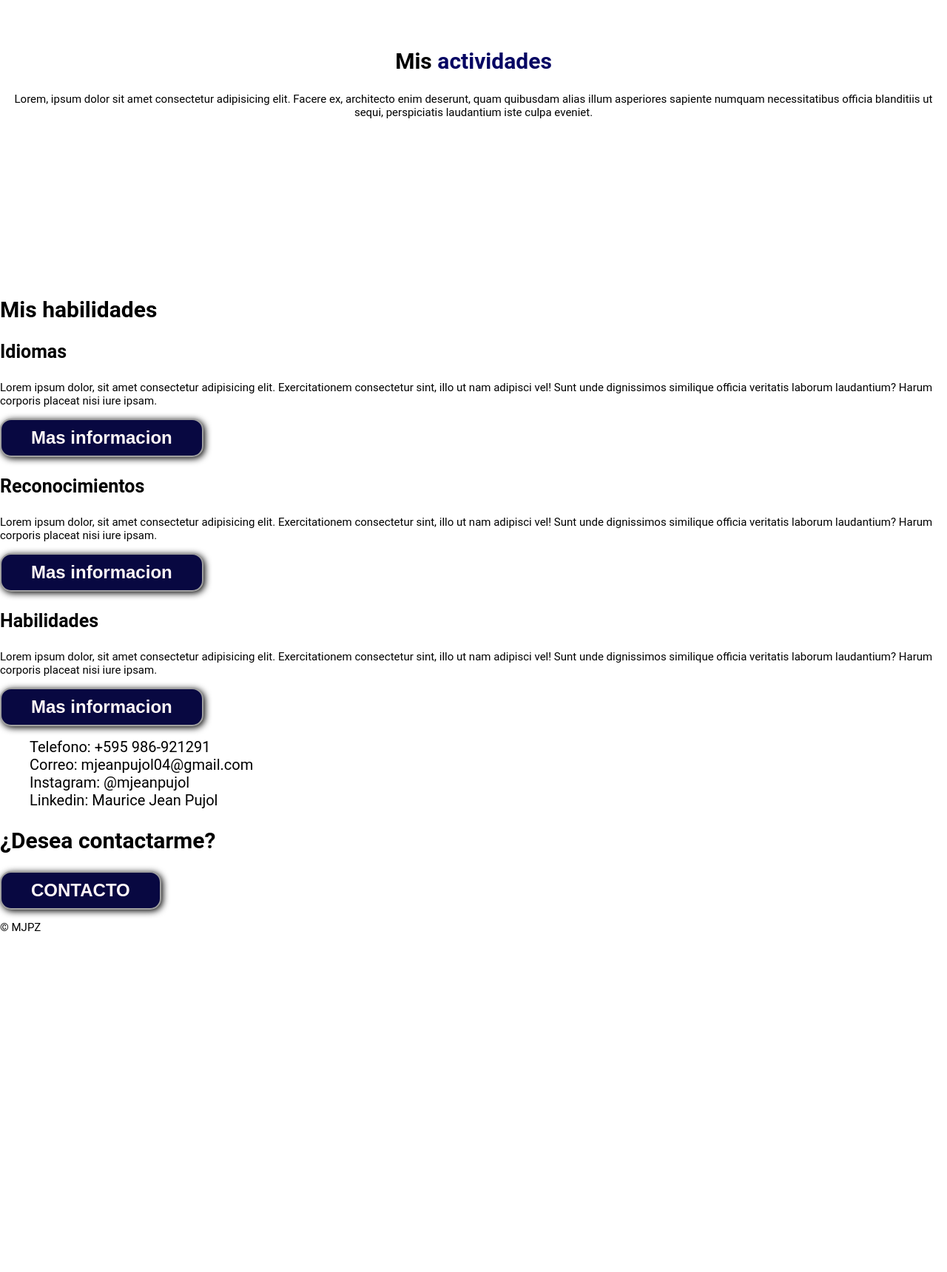
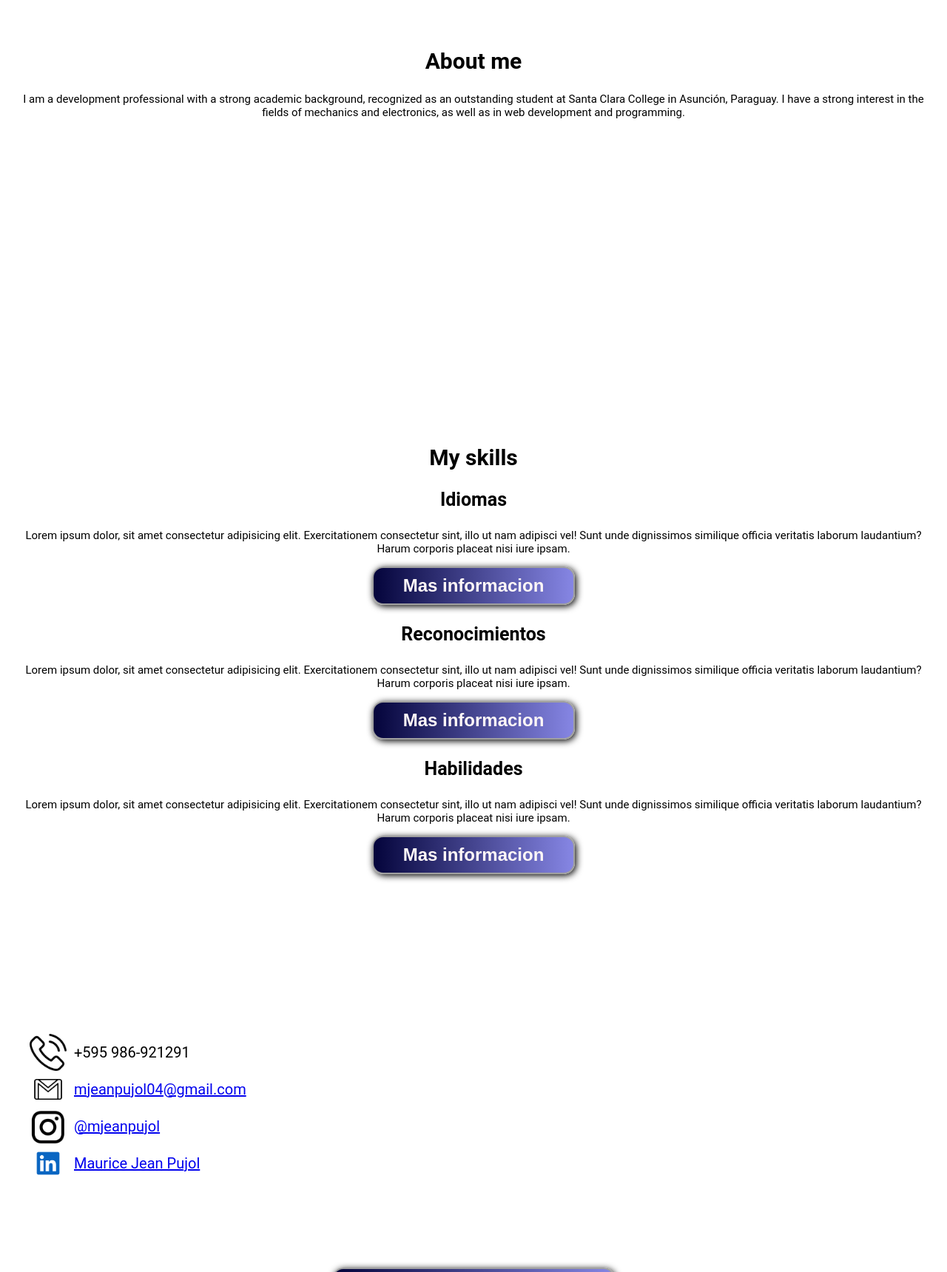
Before and after one commit to mauricejp/MyWeb, a plain HTML site: page index.html in a window 1280 px wide. Shown: the part 1080-2800 px from the top of the page at 74% size. Before the commit the page ends 2358 px from the top, so only its background shows below. Drawn offline with Linux system fonts and the light colour scheme.

Commit message:
Botones nuevos para enviar whatsapp, y lista de contacto actualizada, About me rellenado

```diff
--- a/PAGINA PERSONAL/index.css
+++ /dev/null
@@ -1,109 +0,0 @@
-*{
-    box-sizing: border-box ;
-}
-
-body{
-    font-family: 'Roboto', sans-serif;
-    margin: 0%;
-}
-
-h1{font-size: 50px;}
-h2{font-size: 30px;}
-h3{font-size: 25px;}
-p{font-size: 15px;}
-ul{list-style: none;}
-li{ font-size: 1.25em;}
-
-
-/* The CSS code `button{ ... }` is defining the styles for all `<button>` elements in the HTML
-document. */
-button{
-    font-size: 1.5em;
-    font-weight: bold;
-    padding: 10px 40px;
-    border-radius: 15px;
-    border: 2px solid rgb(160, 160, 160);
-    box-shadow: 2px 2px 10px rgb(0, 0, 0);
-    color: rgb(255, 247, 247);
-    background-color: rgb(8, 8, 65);
-}
-
-button:hover{
-    background-color: rgb(135, 135, 214);
-}
-
-.container{
-    max-width: 1400px;
-    margin: auto;
-}
-
-.color-acento{color: rgb(5, 5, 99);}
-
-
-header{
-    background-color: rgb(245, 245, 245);
-}
-
-header .logo{
-    margin: 0;
-    padding: 25px 30px;
-    font-weight: bold;
-    color:  rgb(8, 8, 65);
-    font-size: 2em;
-}
-
-header .container{
-    display: flex;
-    flex-direction: column;
-    align-items: center;
-}
-
-header nav{
-    display:flex;
-    flex-direction: column;
-    text-align: center;
-    padding-bottom: 25px;
-}
-
-header a{
-    padding: 5px 12px;
-    text-decoration: none;
-    font-weight: bold;
-    color: black;
-}
-
-header a:hover{
-    color:  rgb(135, 135, 214);
-}
-
-#hero{
-    display: flex;
-    align-items: center;
-    justify-content: center;
-    text-align: center;
-    flex-direction: column;
-    height: 90vh;
-    color: white;
-    background-image: linear-gradient(
-        0deg,
-        rgba(0,0,0,0.5),
-        rgba(0,0,0,0.5)
-    )
-    ,url("media/workplace.webp");
-    background-repeat: no-repeat;
-    background-size: cover;
-    background-position: center center;
-}
-
-#hero h1{
-    color: white;
-}
-
-#Actividades{
-
-}
-
-#Actividades .container{
-    text-align: center;
-    padding: 200px 12px;
-}
--- a/index.css
+++ b/index.css
@@ -17,7 +17,7 @@ li{ font-size: 1.25em;}
 
 /* The CSS code `button{ ... }` is defining the styles for all `<button>` elements in the HTML
 document. */
-button{
+button {
     font-size: 1.5em;
     font-weight: bold;
     padding: 10px 40px;
@@ -25,12 +25,14 @@ button{
     border: 2px solid rgb(160, 160, 160);
     box-shadow: 2px 2px 10px rgb(0, 0, 0);
     color: rgb(255, 247, 247);
-    background-color: rgb(8, 8, 65);
+    background: linear-gradient(to right, rgb(4, 4, 59), rgb(134, 134, 228));
 }
 
-button:hover{
-    background-color: rgb(135, 135, 214);
+button:hover {
+    background-image: linear-gradient(to right, rgb(4, 4, 59), rgb(194, 194, 241));
 }
+
+
 
 .container{
     max-width: 1400px;
@@ -99,11 +101,22 @@ header a:hover{
     color: white;
 }
 
-#Actividades{
 
-}
-
-#Actividades .container{
+#Aboutme .container{
     text-align: center;
     padding: 200px 12px;
 }
+
+#Skills .container{
+    text-align: center;
+    padding: 200px 12px;
+}
+
+#Contactme .container{
+    text-align: center;
+    padding: 100px 12px;
+}
+
+#MauriceJP .container{
+    text-align: center;
+}
--- a/index.html
+++ b/index.html
@@ -5,17 +5,19 @@
     <link rel="stylesheet" href="index.css">
 </head>
 <body>
+    <!-- Header of the page, contains my Logo, and some navigation tools -->
     <header>
         <div class="container">
             <p class="logo">MauriceJP</p>
             <nav>
-                <a href="#">About me</a>
+                <a href="#Aboutme">About me</a>
                 <a href="#">Previous jobs</a>
                 <a href="#">Skills</a>
             </nav>
         </div>
     </header>
 
+    <!-- Hero of the page, it's the main thing the people see when they enter to my page -->
     <section id="hero">
         <h1>My Curriculum Vitae</h1>
         <form action="CV english.pdf">
@@ -25,19 +27,21 @@
     </section>
 
 
-    <section id="Actividades">
+    <section id="Aboutme">
        <div class="container">
         <div class="img-container"></div>
-        <h2>Mis <span class="color-acento">actividades</span></h2>
-        <p>Lorem, ipsum dolor sit amet consectetur adipisicing elit. Facere ex, architecto enim deserunt, quam quibusdam alias illum asperiores sapiente numquam necessitatibus officia blanditiis ut sequi, perspiciatis laudantium iste culpa eveniet.</p>
-    </div>
+            <h2>About me</h2>
+                <p>I am a development professional with a strong academic background, recognized as an outstanding student at Santa Clara College in Asunción, Paraguay.
+                I have a strong interest in the fields of mechanics and electronics, as well as in web development and programming. </p>
+        </div>
     </section>
 
 
-    <section id="Habilidades">
+    <section id="Skills">
          <div class="container">
-             <h2>Mis habilidades</h2>
-              <div class="carta">
+             <h2>My skills</h2>
+
+        <div class="carta">
                  <h3>Idiomas</h3>
                  <p>Lorem ipsum dolor, sit amet consectetur adipisicing elit. Exercitationem consectetur sint, illo ut nam adipisci vel! Sunt unde dignissimos similique officia veritatis laborum laudantium? Harum corporis placeat nisi iure ipsam.</p>
                 <button>Mas informacion</button>
@@ -52,33 +56,56 @@
             <p>Lorem ipsum dolor, sit amet consectetur adipisicing elit. Exercitationem consectetur sint, illo ut nam adipisci vel! Sunt unde dignissimos similique officia veritatis laborum laudantium? Harum corporis placeat nisi iure ipsam.</p>
             <button>Mas informacion</button>
         </div>
+
     </div>
     </section>
 
     <section id="contacto">
         <div class="container">
             <ul>
-                <li>Telefono: +595 986-921291</li>
-                <li>Correo: mjeanpujol04@gmail.com</li>
-                <li>Instagram: @mjeanpujol</li>
-                <li>Linkedin: Maurice Jean Pujol</li>
+                    <li style="display: flex; align-items: center;"><img src="media/phone.png"  height="50" width="50" style="margin-right: 10px;">
+                            +595 986-921291
+                    </li>
+                    <li style="display: flex; align-items: center;">
+                        <a href="mailto:mjeanpujol04@gmail.com" target="_blank" style="display: flex; align-items: center;">
+                            <img src="media/gmail.webp" height="50" width="50" style="margin-right: 10px;">
+                            mjeanpujol04@gmail.com
+                        </a>
+                    </li>
+                    <li style="display: flex; align-items: center;">
+                        <a href="https://www.instagram.com/mjeanpujol/" target="_blank" style="display: flex; align-items: center;">
+                            <img src="media/instagram.png" height="50" width="50" style="margin-right: 10px;">
+                            @mjeanpujol
+                        </a>
+                    </li>
+                    <li style="display: flex; align-items: center;">
+                        <a href="https://www.linkedin.com/in/maurice-jean-pujol-zarza/" target="_blank" style="display: flex; align-items: center;">
+                            <img src="media/linkedin-logo.ico" height="50" width="50" style="margin-right: 10px;">
+                            Maurice Jean Pujol
+                        </a>
+                    </li>
+
             </ul>
         </div>
     </section>
 
-    <section id="Contactame">
-        <h2>¿Desea contactarme?</h2>
-        <form action="https://mail.google.com/mail/u/0/#inbox?compose=CllgCJlHmvxCXxTWDTBTtMwPWjbNvzsdBCxXVddptlPJSzvGBtxwNVhrzNnGLzwwqZJtPRcNhWg">
-            <button>CONTACTO</button>
-        </form>
-
+    <section id="Contactme">
+        <div class="container">
+            <form action="https://wa.me/595986921291" target="_blank">
+                <button>
+                    <a style="display: flex; align-items: center;">
+                        <img src="media/whatsapp.png" height="50" width="50" style="margin-right: 10px; filter: none !important;">
+                        Send me a whatsapp
+                    </a>
+                </button>
+            </form>
+        </div>
     </section>
 
-    <footer>
+    <footer id="MauriceJP">
         <div class="container">
-
             <p>&copy; MJPZ</p>
         </div>
-        </footer>
+    </footer>
 </body>
 </html>
```
Also changed, not shown: PAGINA PERSONAL/index.html (deleted, +0 -84 lines), PAGINA PERSONAL/media/curriculum trabajo.jpeg (deleted), PAGINA PERSONAL/media/linkedin-logo.ico (deleted), PAGINA PERSONAL/media/workplace.webp (deleted), media/gmail.webp (added), media/instagram.png (added), media/phone.png (added), media/whatsapp.png (added), 1 other file.
